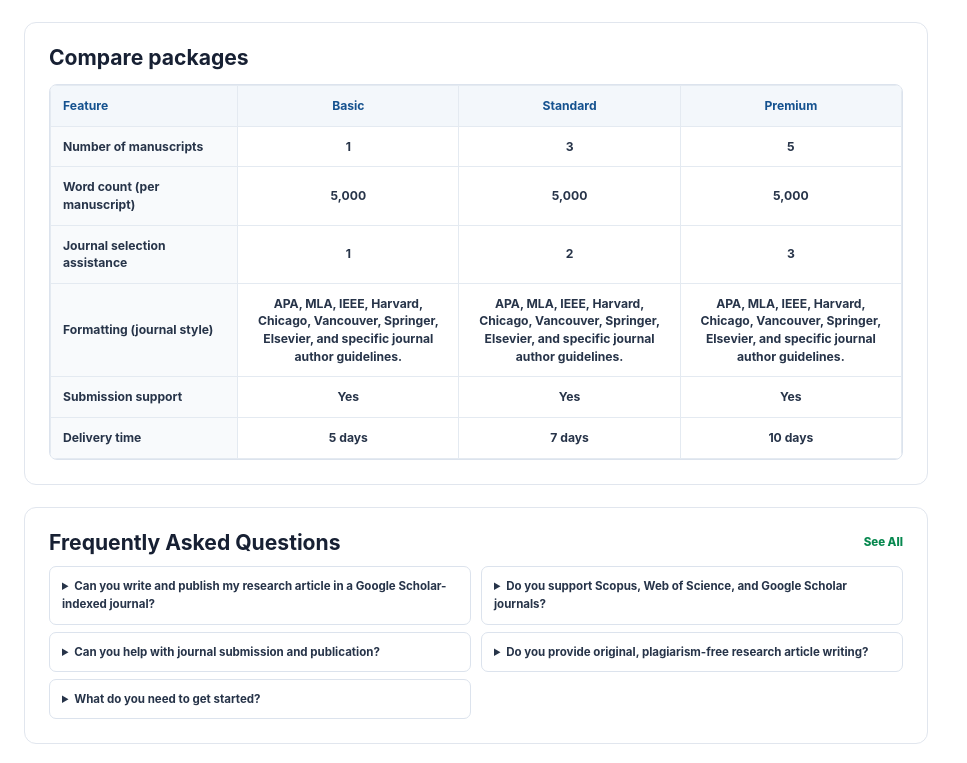
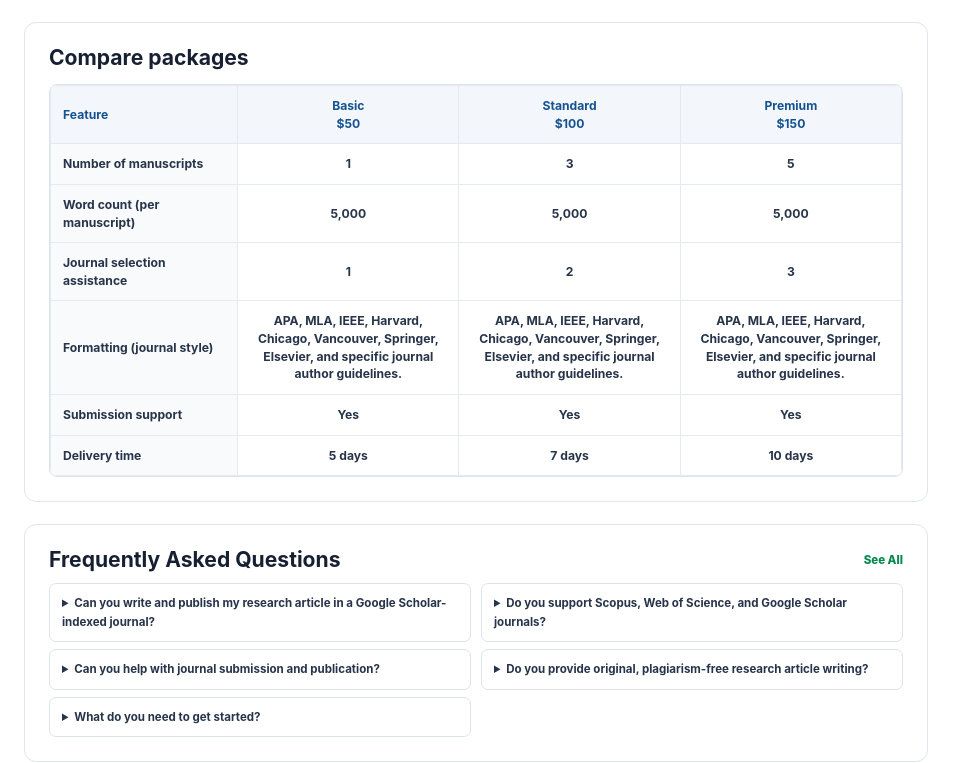
Before and after one commit to davidjames2708-dotcom/willibabsdigitalsolutions, a Next.js app: page /research-marketplace/gigs/article-submission-support in a window 1280 px wide. Shown: the part 1997-2760 px from the top of the page, without its empty margins (0-967 px from the left). Built offline with nearby package versions, Linux system fonts and the light colour scheme.

Commit message:
Update research gig package prices

```diff
--- a/app/research-marketplace/gigs/article-submission-support/package-selector.jsx
+++ b/app/research-marketplace/gigs/article-submission-support/package-selector.jsx
@@ -5,8 +5,8 @@ import Link from "next/link";
 
 const plans = [
   { name: "Basic", price: "$50", count: "1", journals: "1", days: "5 days" },
-  { name: "Standard", price: "$150", count: "3", journals: "2", days: "7 days" },
-  { name: "Premium", price: "$250", count: "5", journals: "3", days: "10 days" },
+  { name: "Standard", price: "$100", count: "3", journals: "2", days: "7 days" },
+  { name: "Premium", price: "$150", count: "5", journals: "3", days: "10 days" },
 ];
 
 export default function PackageSelector() {
--- a/app/research-marketplace/gigs/article-submission-support/page.jsx
+++ b/app/research-marketplace/gigs/article-submission-support/page.jsx
@@ -64,7 +64,7 @@ export default function ArticleSubmissionSupportPage() {
 
           <section className="research-gig-content-section" aria-labelledby="package-compare-title">
             <h2 id="package-compare-title">Compare packages</h2>
-            <div className="research-compare-scroll"><table className="research-compare-table"><thead><tr><th>Feature</th>{packages.map(pkg=><th key={pkg.name}>{pkg.name}</th>)}</tr></thead><tbody>
+            <div className="research-compare-scroll"><table className="research-compare-table"><thead><tr><th>Feature</th>{packages.map((pkg,index)=><th key={pkg.name}>{pkg.name}<br /><strong>{["$50","$100","$150"][index]}</strong></th>)}</tr></thead><tbody>
               <tr><th>Number of manuscripts</th>{packages.map(pkg=><td key={pkg.name}>{pkg.manuscripts}</td>)}</tr>
               <tr><th>Word count (per manuscript)</th>{packages.map(pkg=><td key={pkg.name}>{pkg.words}</td>)}</tr>
               <tr><th>Journal selection assistance</th>{packages.map(pkg=><td key={pkg.name}>{pkg.journals}</td>)}</tr>
```
